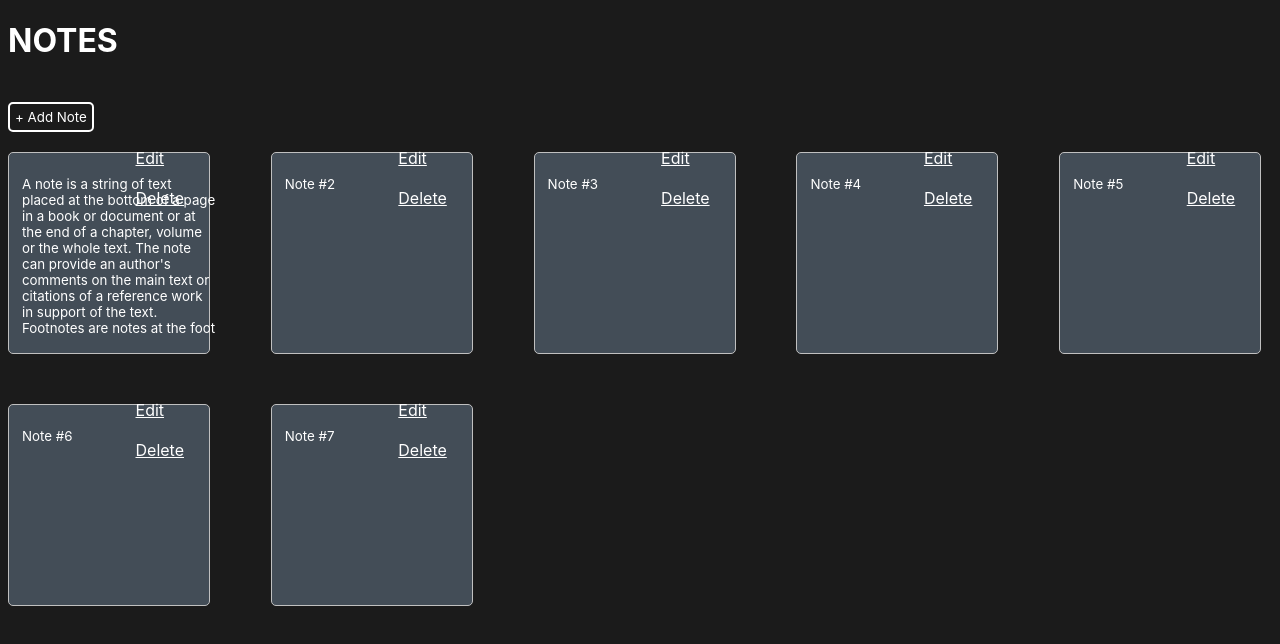
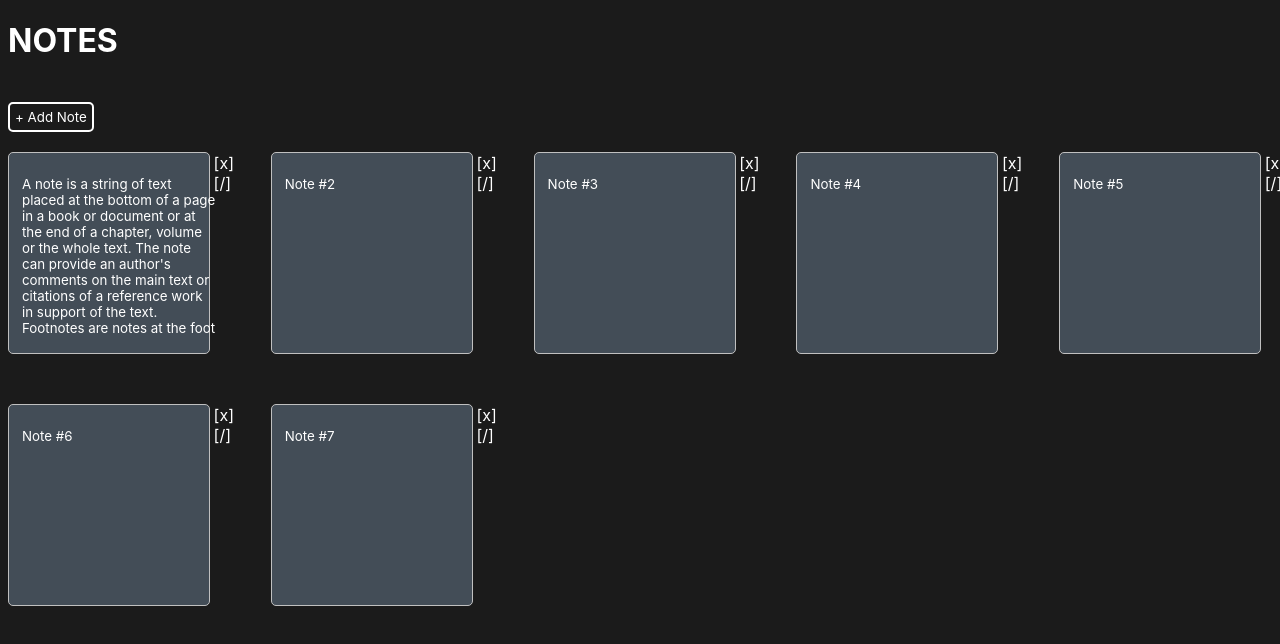
Before and after one commit to frontseat-astronaut/react-note-app, a React (Create React App) app: page / in a window 1280 px wide. Shown: the top 644 px of the page. Built offline with nearby package versions, Linux system fonts and the light colour scheme.

Commit message:
confirm message for delete

```diff
--- a/src/App.css
+++ b/src/App.css
@@ -51,34 +51,18 @@
 
 .Options {
   position: absolute;
-  top: -5px;
-  right: 25px;
+  text-align: left;
+  right: -25px;
   display: inline-block;
 }
 
-.OptionsButton {
-  position: absolute;
-  cursor: pointer;
-  border: none;
-  font-weight: 500;
-  z-index: 2;
+.Options a {
+  text-decoration: none;
 }
 
-.OptionsButton:hover{
+.Options a:hover {
   text-decoration: underline;
 }
-
-.DropdownOptions {
-  display: block;
-  z-index: 3;
-}
-
-/* .Options:hover .DropdownOptions {
-  display: block;
-  position: absolute;
-  top: 30px;
-  background: brown;
-} */
 
 .DoneButton {
   position: absolute;
--- a/src/App.js
+++ b/src/App.js
@@ -53,11 +53,9 @@ class Note extends React.Component {
         {
           (!this.state.isTyping) ? (
             <div className="Options">
-              {/* <button className="OptionsButton" >...</button> */}
-              <div className="DropdownOptions">
-                <a href="#" onClick={this.editNote}>Edit</a><br /><br />
-                <a href="#" onClick={this.deleteNote}>Delete</a>
-              </div>
+              <a href="#" onClick={this.deleteNote}>[x]</a>
+              <br/>
+              <a href="#" onClick={this.editNote}>[/]</a>
             </div>
           ) : (null)
         }
@@ -121,9 +119,12 @@ class App extends React.Component {
 
   deleteNote(key) {
     let handleDelete = function (event) {
-      let notes = this.state.notes;
-      delete notes[key];
-      this.setState({ "notes": notes });
+      if(window.confirm(`Delete Note #${key+1}?`))
+      {
+        let notes = this.state.notes;
+        delete notes[key];
+        this.setState({ "notes": notes });
+      }
     };
     return handleDelete.bind(this);
   }
```
